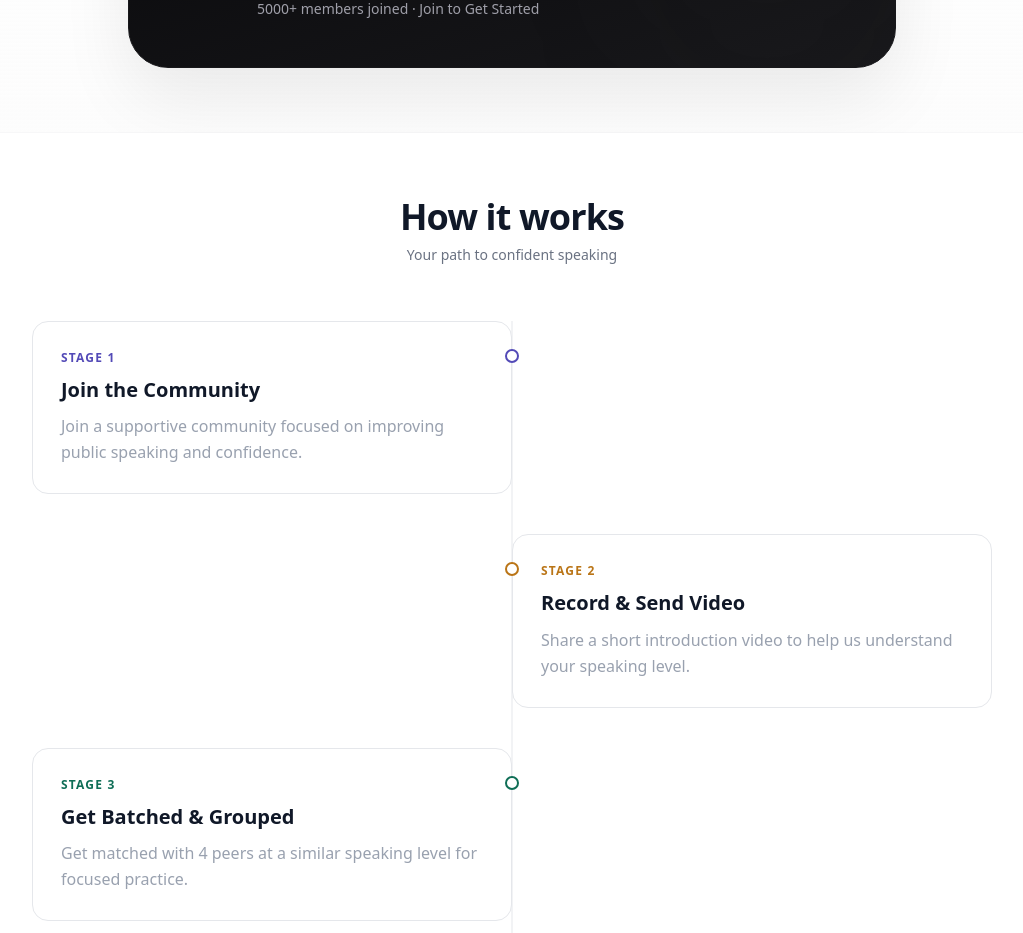
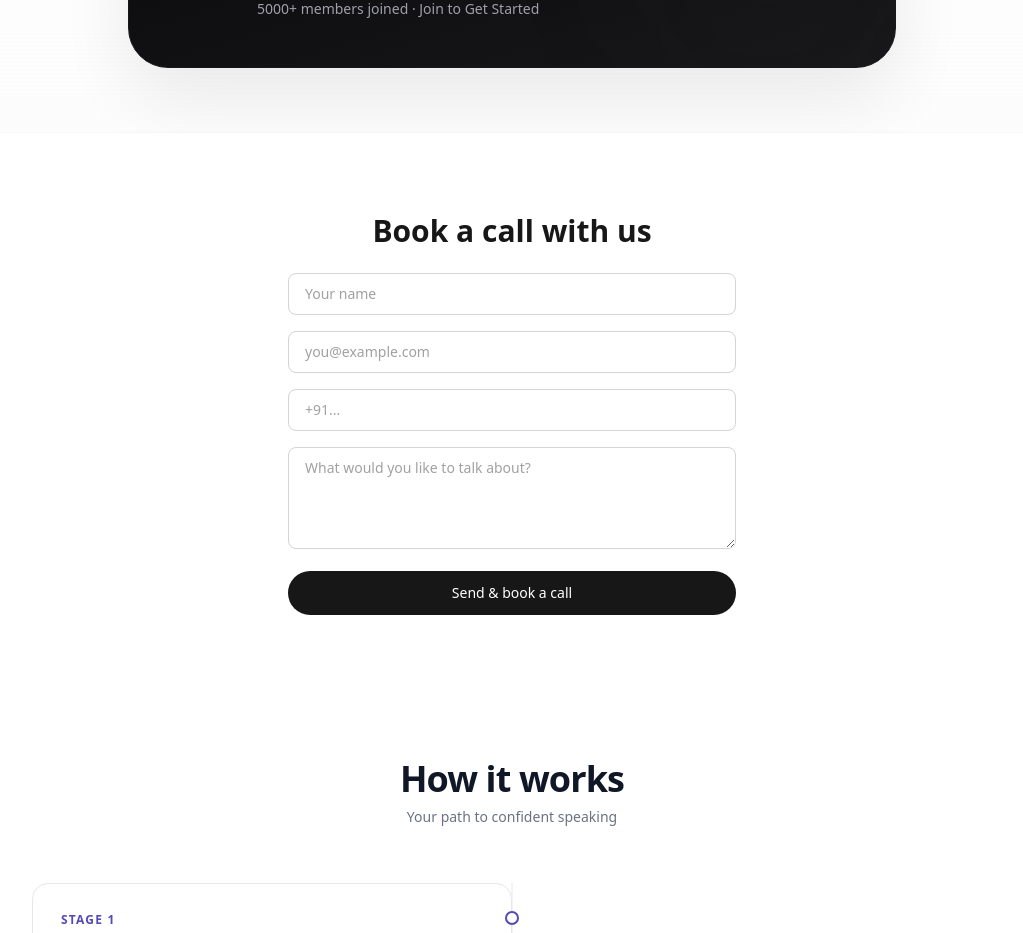
Before and after one commit to nikhilkumar011/unmuteX, a Next.js app: page / in a window 1280 px wide. Shown: the part 1980-2913 px from the top of the page, without its empty margins (128-1151 px from the left). Built offline with nearby package versions, Linux system fonts and the light colour scheme; no server answers; the database is empty.

Commit message:
added call booking feature

```diff
--- /dev/null
+++ b/app/components/BookCall.jsx
@@ -0,0 +1,94 @@
+import React, { useState } from 'react'
+import emailjs from '@emailjs/browser'
+import { Toaster,toast } from 'react-hot-toast'
+
+const BookCall = () => {
+  const [status, setStatus] = useState('idle') // idle | sending | sent | error
+
+  const handleSubmit = async (e) => {
+    e.preventDefault()
+    setStatus('sending')
+
+    try {
+      await emailjs.send(
+        'service_9208yki',     // your Service ID
+        'template_lyfm12f',    // your Template ID
+        {
+          name: e.target.name.value,
+          email: e.target.email.value,
+          phone: e.target.number.value,
+          message: e.target.message.value,
+        },
+        'G9aUSDGvoorNyRFZm'     // your Public Key
+      )
+      setStatus('sent')
+      toast.success("Mail sent successfully!");
+    } catch (err) {
+      console.error(err)
+      setStatus('error')
+      toast.error("Error send the Mail! please try again")
+    }
+  }
+
+  return (
+    <section className="w-full bg-white dark:bg-neutral-950 py-20 px-6 transition-colors">
+        <Toaster position='bottom-center'/>
+      <div className="max-w-md mx-auto">
+        <h2 className="text-3xl font-semibold text-neutral-900 dark:text-white mb-6 text-center">
+          Book a call with us
+        </h2>
+
+        <form onSubmit={handleSubmit} className="space-y-4">
+          <input
+            name="name"
+            required
+            placeholder="Your name"
+            className="w-full rounded-lg border border-neutral-300 dark:border-neutral-700 bg-white dark:bg-neutral-900 text-neutral-900 dark:text-white px-4 py-2.5 text-sm placeholder:text-neutral-400 dark:placeholder:text-neutral-500 focus:outline-none focus:ring-2 focus:ring-amber-500"
+          />
+          <input
+            name="email"
+            type="email"
+            required
+            placeholder="you@example.com"
+            className="w-full rounded-lg border border-neutral-300 dark:border-neutral-700 bg-white dark:bg-neutral-900 text-neutral-900 dark:text-white px-4 py-2.5 text-sm placeholder:text-neutral-400 dark:placeholder:text-neutral-500 focus:outline-none focus:ring-2 focus:ring-amber-500"
+          />
+          <input
+            name="number"
+            type="number"
+            required
+            placeholder="+91..."
+            className="w-full rounded-lg border border-neutral-300 dark:border-neutral-700 bg-white dark:bg-neutral-900 text-neutral-900 dark:text-white px-4 py-2.5 text-sm placeholder:text-neutral-400 dark:placeholder:text-neutral-500 focus:outline-none focus:ring-2 focus:ring-amber-500"
+          />
+          <textarea
+            name="message"
+            required
+            rows={4}
+            placeholder="What would you like to talk about?"
+            className="w-full rounded-lg border border-neutral-300 dark:border-neutral-700 bg-white dark:bg-neutral-900 text-neutral-900 dark:text-white px-4 py-2.5 text-sm placeholder:text-neutral-400 dark:placeholder:text-neutral-500 focus:outline-none focus:ring-2 focus:ring-amber-500"
+          />
+
+          <button
+            type="submit"
+            disabled={status === 'sending'}
+            className="w-full rounded-full bg-neutral-900 dark:bg-white text-white dark:text-neutral-900 py-3 text-sm font-medium hover:bg-neutral-700 dark:hover:bg-neutral-200 transition-colors disabled:opacity-50"
+          >
+            {status === 'sending' ? 'Sending…' : 'Send & book a call'}
+          </button>
+
+          {status === 'sent' && (
+            <p className="text-sm text-green-600 dark:text-green-400 text-center">
+              Thanks! We'll get back to you shortly.
+            </p>
+          )}
+          {status === 'error' && (
+            <p className="text-sm text-red-600 dark:text-red-400 text-center">
+              Something went wrong — please try again.
+            </p>
+          )}
+        </form>
+      </div>
+    </section>
+  )
+}
+
+export default BookCall
--- a/app/page.js
+++ b/app/page.js
@@ -10,6 +10,7 @@ import WhoFor from "./components/WhoFor";
 import Testimonials from "./components/Testimonials";
 import FeedbackList from "./components/FeedbackList";
 import Feedback from "./components/Feedback";
+import BookCall from "./components/BookCall";
 
 export default function Home() {
   const [triggerRefresh, setTriggerRefresh] = useState(0);
@@ -49,6 +50,9 @@ export default function Home() {
        <div className="reveal-on-scroll">
         <Features />
       </div>
+       <div className="reveal-on-scroll">
+       <BookCall/>
+      </div>
 
       {/* Visual Impact Steps Roadmap */}
 
--- a/package.json
+++ b/package.json
@@ -9,6 +9,7 @@
     "lint": "eslint"
   },
   "dependencies": {
+    "@emailjs/browser": "^4.4.1",
     "mongodb": "^7.2.0",
     "mongoose": "^9.6.3",
     "motion": "^12.40.0",
```
Also changed, not shown: 1 other file (tests, documents, lock files or other folders).
